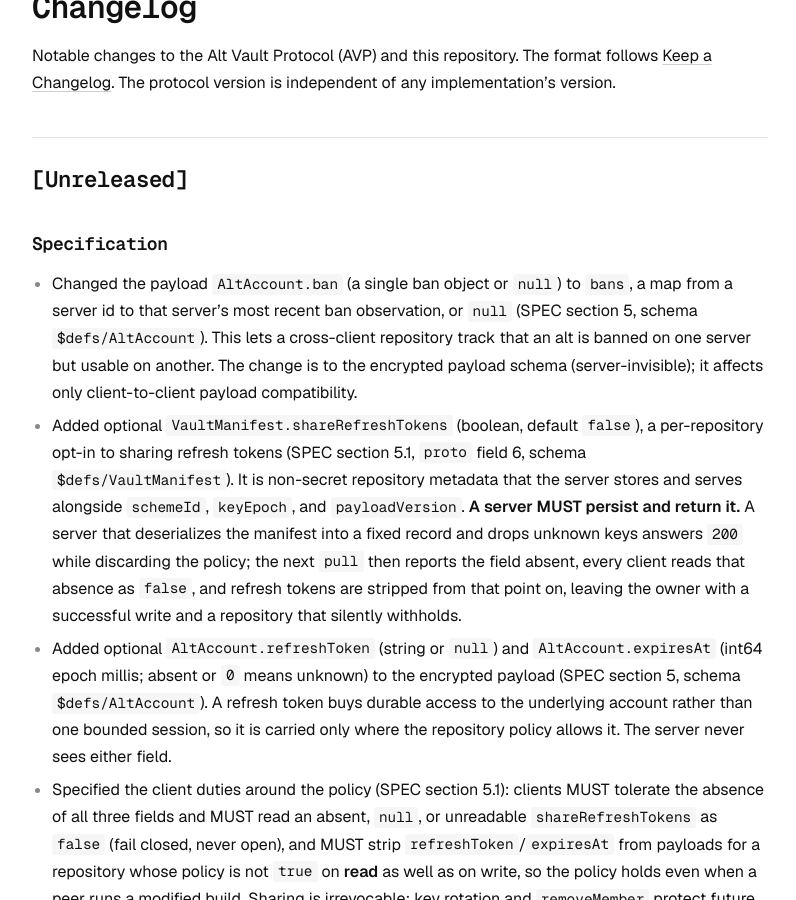
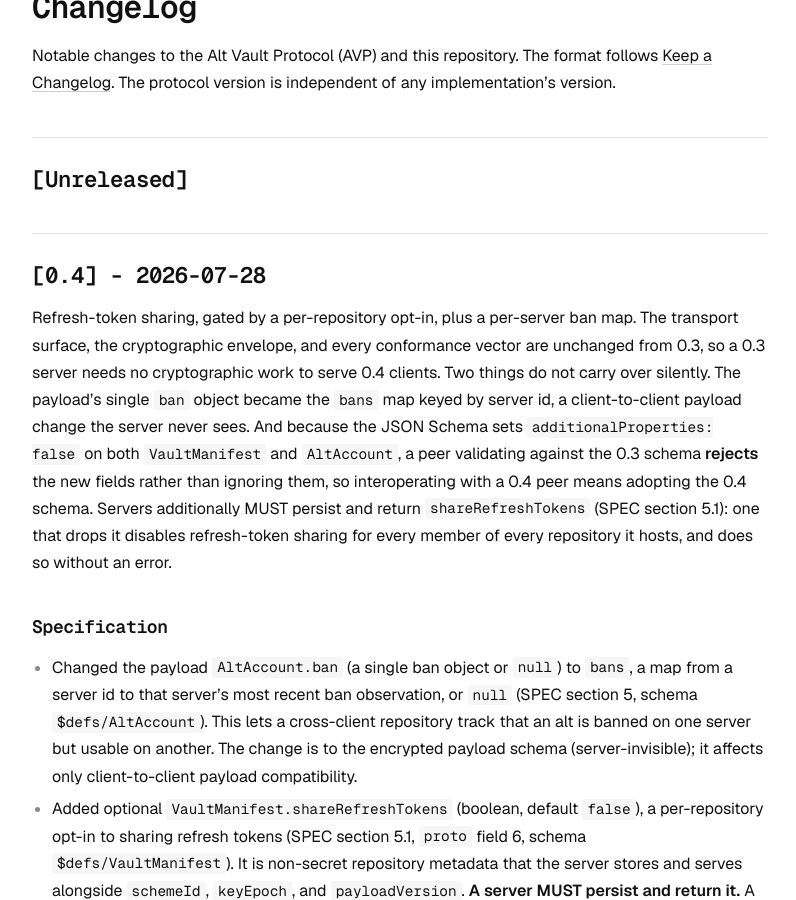
Before and after one commit to trqlmao/avp, a Jekyll site: the page built from CHANGELOG.md, in a window 1280 px wide and 900 px high, scrolled down 329 px. Shown: the whole window, without its empty margins (240-1036 px from the left). Built offline with Jekyll 4.4.1, drawn with Linux system fonts in a browser that asks for light colours; our own code applies the rules of GitHub Pages for plain Markdown files; some of the changed text lies outside the part shown.

Commit message:
chore(release): cut v0.4 (draft)
Move the Unreleased changelog into a 0.4 release and bump the protocol
draft version across the spec, README badge and status, the OpenAPI
document, and the site footer. Regenerate llms-full.txt for the new
version line.

The transport surface, the cryptographic envelope, and every conformance
vector are unchanged from 0.3. Two things do not carry over silently, so
this is a version bump rather than a bookkeeping addition: the payload's
single ban object became the per-server bans map, and the JSON Schema
sets additionalProperties: false on both VaultManifest and AltAccount, so
a peer validating against the 0.3 schema rejects the new refresh-token
fields instead of ignoring them.

```diff
--- a/SPEC.md
+++ b/SPEC.md
@@ -1,6 +1,6 @@
 # Alt Vault Protocol (AVP): Specification
 
-**Version:** 0.3 (draft)
+**Version:** 0.4 (draft)
 **Status:** stable wire contract; see §12 for open items.
 
 AVP lets independent Minecraft clients share alt accounts through a zero-knowledge server. This document
--- a/_layouts/default.html
+++ b/_layouts/default.html
@@ -63,7 +63,7 @@
     </main>
 
     <footer class="site-foot">
-      <span>AVP v0.3 (draft)</span>
+      <span>AVP v0.4 (draft)</span>
       <span class="sep" aria-hidden="true">/</span>
       <span>MIT artifacts, CC-BY-4.0 prose</span>
       <span class="sep" aria-hidden="true">/</span>
--- a/llms-full.txt
+++ b/llms-full.txt
@@ -285,7 +285,7 @@
 
 # Alt Vault Protocol (AVP): Specification
 
-**Version:** 0.3 (draft)
+**Version:** 0.4 (draft)
 **Status:** stable wire contract; see §12 for open items.
 
 AVP lets independent Minecraft clients share alt accounts through a zero-knowledge server. This document
--- a/openapi.yaml
+++ b/openapi.yaml
@@ -10,7 +10,7 @@
 openapi: 3.1.0
 info:
   title: Alt Vault Protocol (HTTP/JSON profile)
-  version: "0.3"
+  version: "0.4"
   summary: Zero-knowledge, federated sharing of Minecraft alt accounts.
   description: |
     The HTTP/JSON transport profile for AVP. One path per operation, JSON bodies whose field
```
Also changed, not shown: README.md (+2 -2 lines), CHANGELOG.md.
